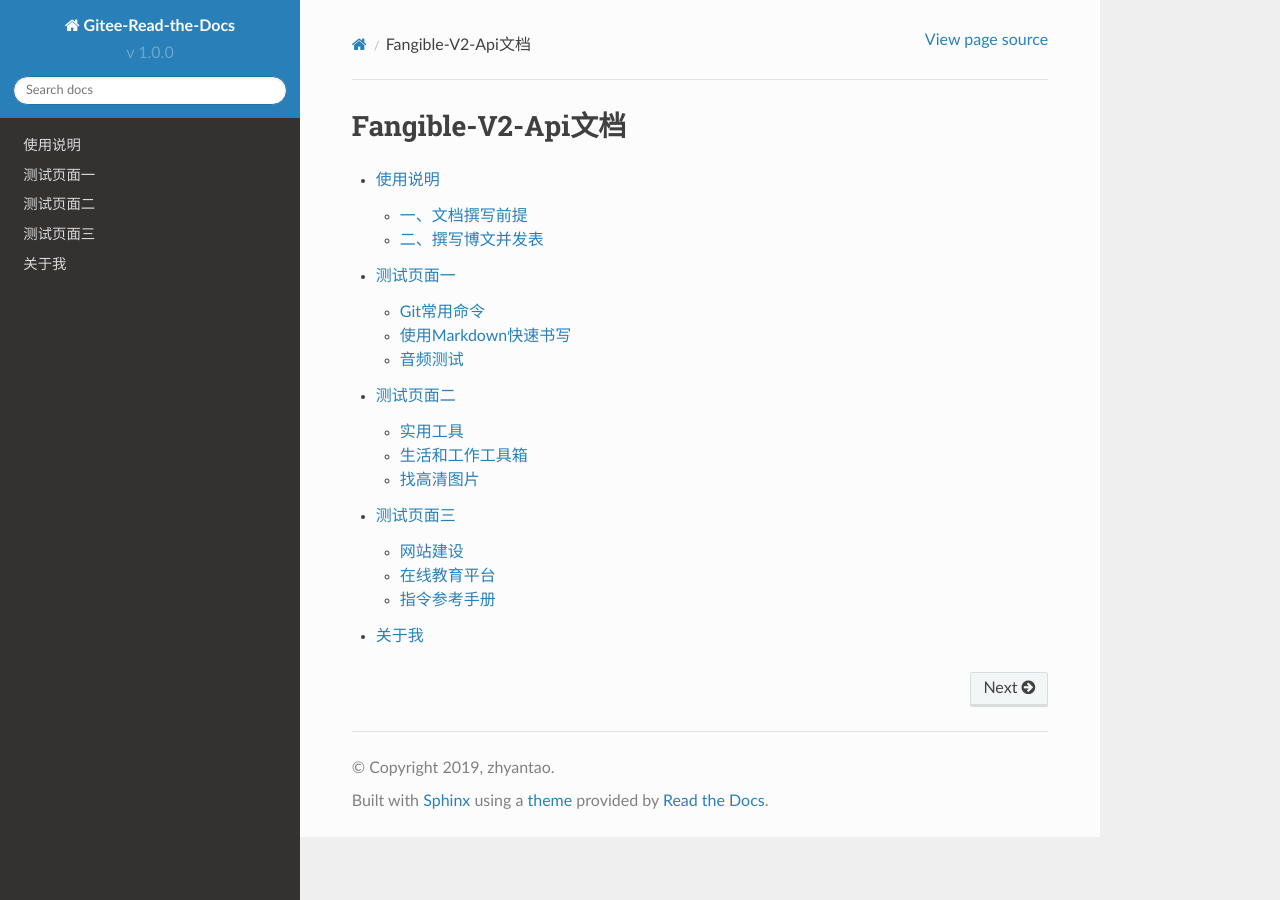
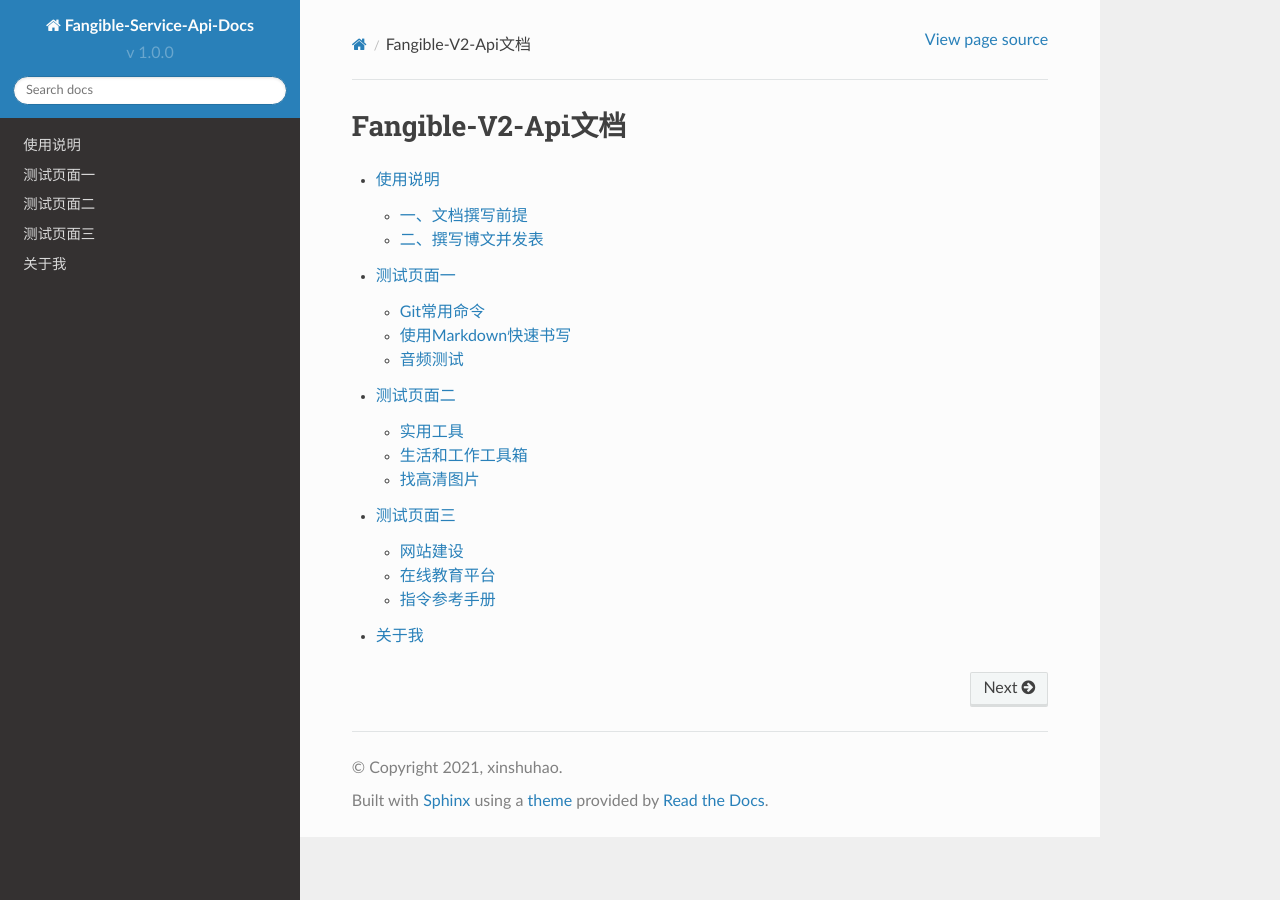
Before and after one commit to xinshuhao/fangible-v2-api, a Sphinx documentation site: the page built from source/index.rst, in a window 1280 px wide. Built offline with Sphinx 7.4.7 and the Read the Docs theme 2.0.0, drawn with Linux system fonts in a browser that asks for light colours.

Commit message:
first commit

```diff
--- a/source/conf.py
+++ b/source/conf.py
@@ -46,9 +46,9 @@ source_suffix = ['.rst','.md']
 master_doc = 'index'
 
 # General information about the project.
-project = u'Gitee-Read-the-Docs'
-copyright = u'2019, zhyantao'
-author = u'Zhang'
+project = u'Fangible-Service-Api-Docs'
+copyright = u'2021, xinshuhao'
+author = u'xin'
 
 # The version info for the project you're documenting, acts as replacement for
 # |version| and |release|, also used in various other places throughout the
--- a/source/docs/aboutme.rst
+++ b/source/docs/aboutme.rst
@@ -2,5 +2,5 @@
 关于我
 ==============
 
-* Name：     Zhyantao
-* Addr：     Tangshan China
+* Name：     xinshuhao
+* Addr：     xinshuhao China
```
